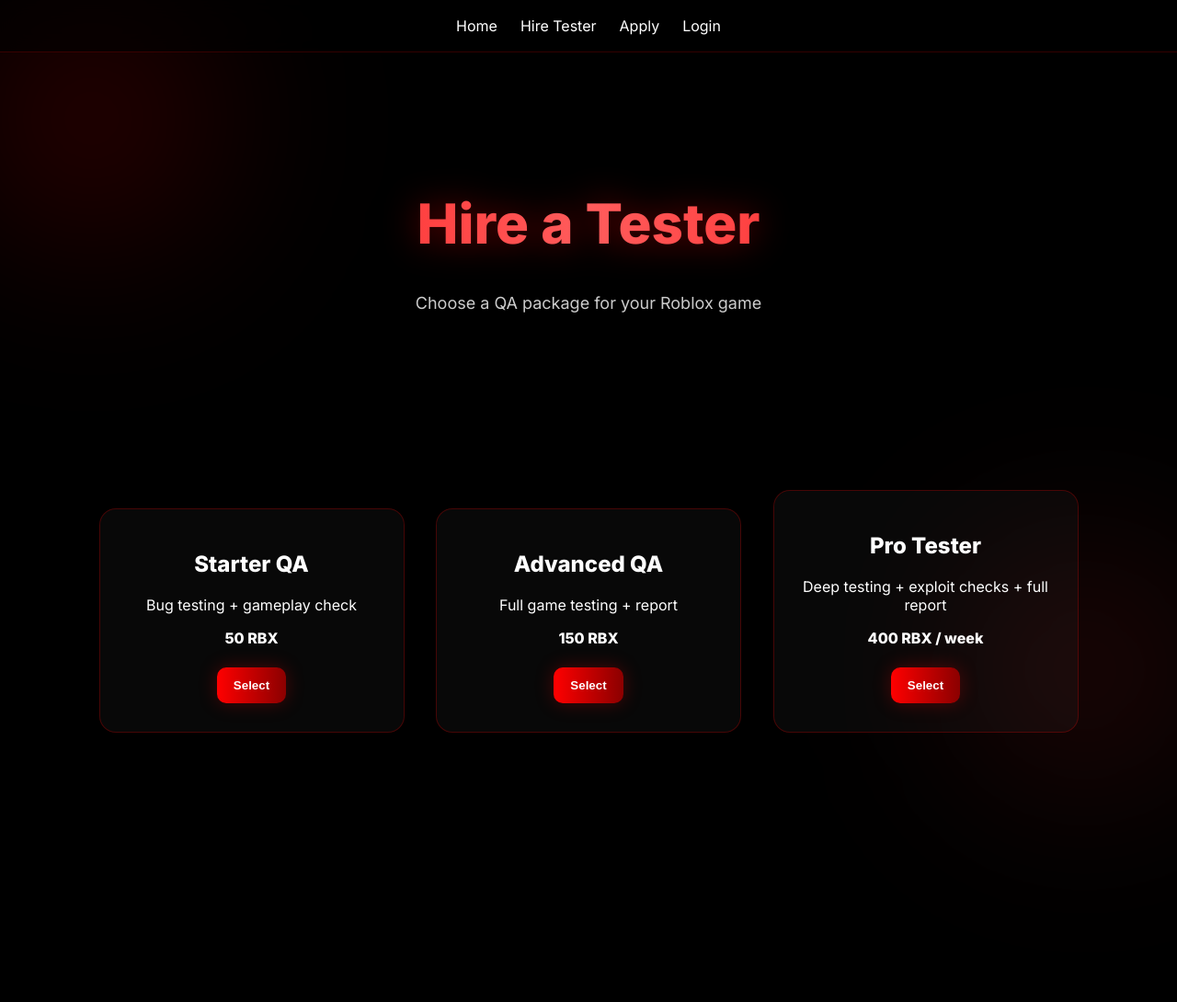
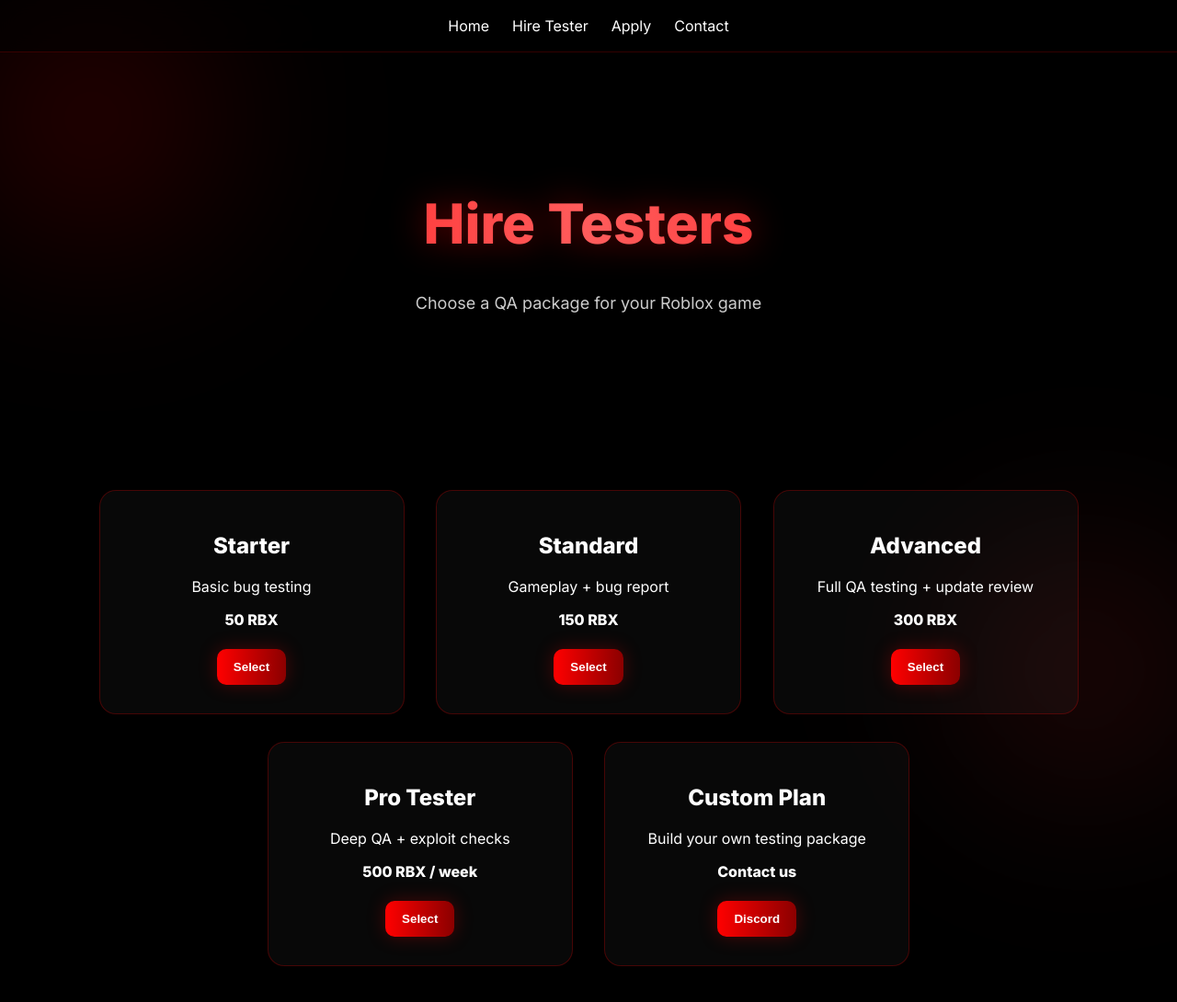
Before and after one commit to PSXgamingytPSX/testerforall-website, a plain HTML site: page hire.html in a window 1280 px wide. Shown: the whole page at 92% size. Before the commit the page ends 862 px from the top, so only its background shows below. Drawn offline with Linux system fonts and the light colour scheme.

Commit message:
Update hire.html

```diff
--- a/hire.html
+++ b/hire.html
@@ -10,35 +10,49 @@
   <a href="index.html">Home</a>
   <a href="hire.html">Hire Tester</a>
   <a href="apply.html">Apply</a>
-  <a href="login.html">Login</a>
+  <a href="https://discord.com" target="_blank">Contact</a>
 </nav>
 
 <header>
-  <h1>Hire a Tester</h1>
+  <h1>Hire Testers</h1>
   <p>Choose a QA package for your Roblox game</p>
 </header>
 
 <div class="container">
 
   <div class="card">
-    <h2>Starter QA</h2>
-    <p>Bug testing + gameplay check</p>
+    <h2>Starter</h2>
+    <p>Basic bug testing</p>
     <p><b>50 RBX</b></p>
     <button class="btn">Select</button>
   </div>
 
   <div class="card">
-    <h2>Advanced QA</h2>
-    <p>Full game testing + report</p>
+    <h2>Standard</h2>
+    <p>Gameplay + bug report</p>
     <p><b>150 RBX</b></p>
     <button class="btn">Select</button>
   </div>
 
   <div class="card">
+    <h2>Advanced</h2>
+    <p>Full QA testing + update review</p>
+    <p><b>300 RBX</b></p>
+    <button class="btn">Select</button>
+  </div>
+
+  <div class="card">
     <h2>Pro Tester</h2>
-    <p>Deep testing + exploit checks + full report</p>
-    <p><b>400 RBX / week</b></p>
+    <p>Deep QA + exploit checks</p>
+    <p><b>500 RBX / week</b></p>
     <button class="btn">Select</button>
+  </div>
+
+  <div class="card">
+    <h2>Custom Plan</h2>
+    <p>Build your own testing package</p>
+    <p><b>Contact us</b></p>
+    <button class="btn">Discord</button>
   </div>
 
 </div>
```
